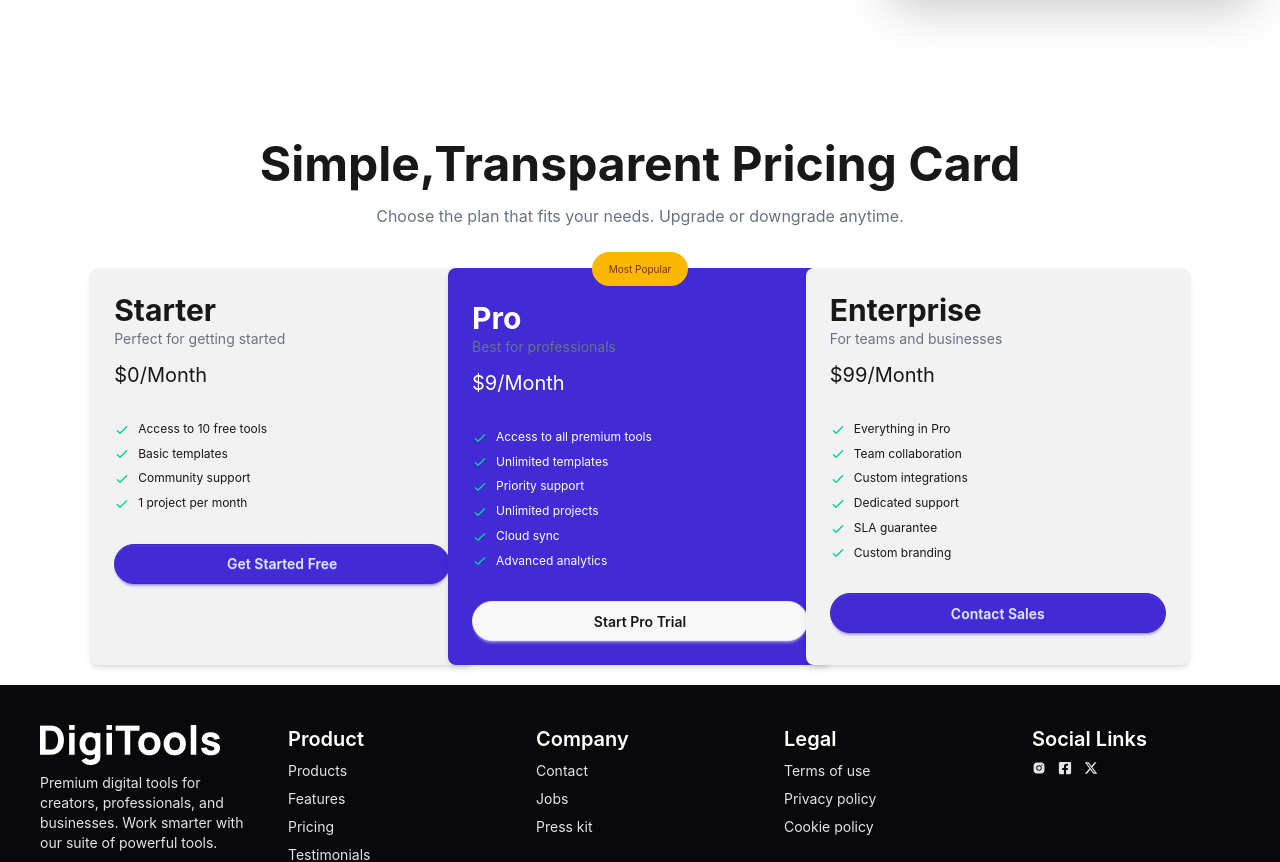
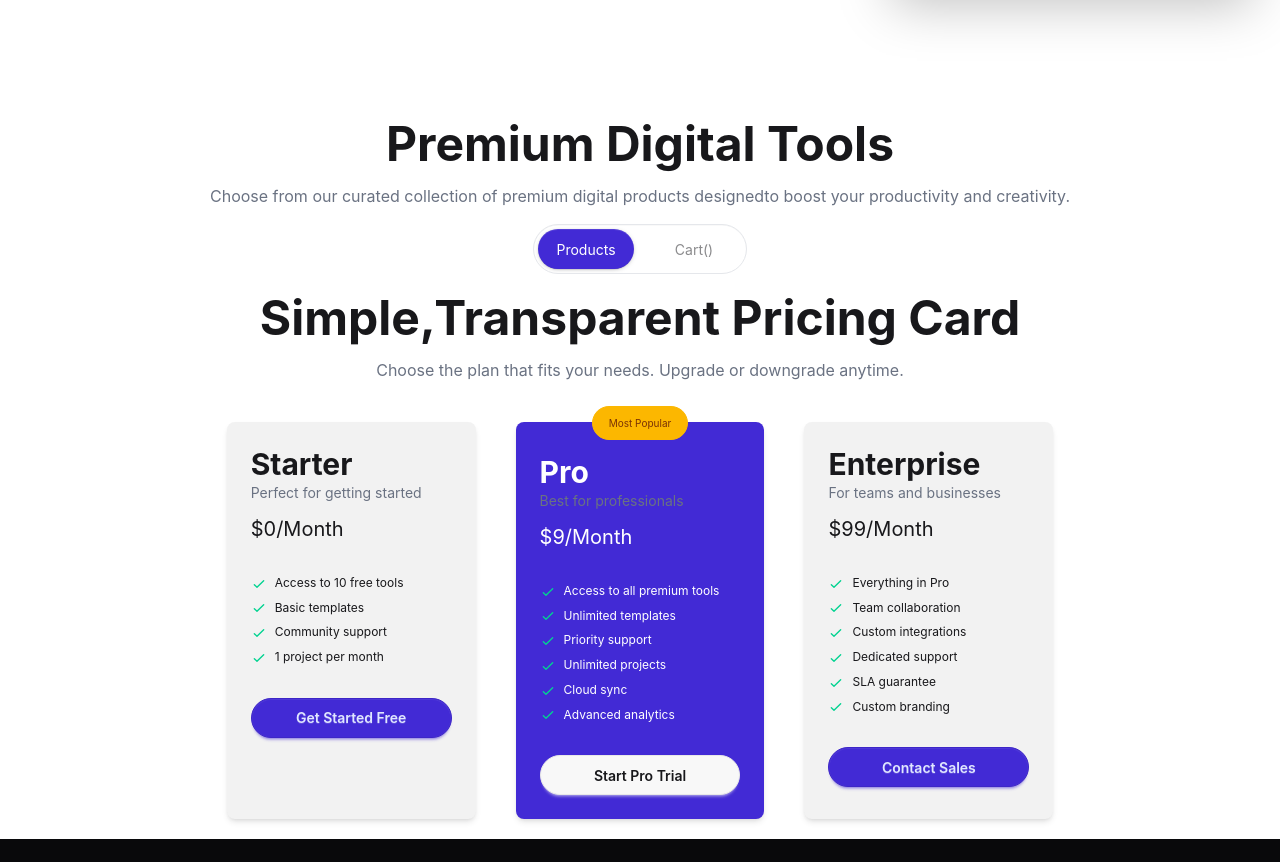
Before and after one commit to devmishu/tool-verse, a React (Vite) app: page / in a window 1280 px wide. Shown: the part 680-1542 px from the top of the page. Built offline with nearby package versions, Linux system fonts and the light colour scheme.

Commit message:
deasign state header

```diff
--- a/src/components/Main/Main.jsx
+++ b/src/components/Main/Main.jsx
@@ -1,19 +1,22 @@
 
 import { Suspense } from 'react';
 import TransparentPricing from './TransparentPricing/TransparentPricing';
+import StateHeader from './Stats/StatHeader/StateHeader';
 
 const fetchTransparentPricing = async () => {
-    const res = await fetch('/public/transparentPricingData.json')
+    const res = await fetch('/transparentPricingData.json')
     return res.json();
 }
 
 const Main = () => {
-    const transparentPricingPromice = fetchTransparentPricing();
+    const transparentPricingPromise = fetchTransparentPricing();
     return (
         <div>
-            <Suspense fallback="Loading">
-                <TransparentPricing transparentPricingPromice={transparentPricingPromice} />
+            <StateHeader />
+            <Suspense fallback="Loading...">
+                <TransparentPricing transparentPricingPromise={transparentPricingPromise} />
             </Suspense>
+
         </div>
     );
 };
--- /dev/null
+++ b/src/components/Main/Stats/StatHeader/StateHeader.jsx
@@ -0,0 +1,14 @@
+
+import StateTab from './StateTab';
+import Title from './Title';
+
+const StateHeader = () => {
+    return (
+        <div className='flex flex-col items-center justify-center gap-4 '>
+            <Title />
+            <StateTab />
+        </div>
+    );
+};
+
+export default StateHeader;
--- /dev/null
+++ b/src/components/Main/Stats/StatHeader/StateTab.jsx
@@ -0,0 +1,11 @@
+
+const StateTab = () => {
+    return (
+        <div role="tablist" className="tabs tabs-box bg-transparent border border-gray-200 rounded-full overflow-hidden w-fit space-x-3">
+            <a role="tab" className="tab rounded-full w-24 tab-active bg-primary text-white">Products</a>
+            <a role="tab" className="tab rounded-full w-24 ">Cart()</a>
+        </div>
+    );
+};
+
+export default StateTab;
--- /dev/null
+++ b/src/components/Main/Stats/StatHeader/Title.jsx
@@ -0,0 +1,11 @@
+
+const Title = () => {
+    return (
+        <div className="flex flex-col items-center text-center gap-4 ">
+            <h2 className="text-center text-4xl md:text-5xl font-bold">Premium Digital Tools</h2>
+            <p className="text-center text-gray-500 ">Choose from our curated collection of premium digital products designedto boost your productivity and creativity.</p>
+        </div>
+    );
+};
+
+export default Title;
--- a/src/components/Main/TransparentPricing/PricingCard.jsx
+++ b/src/components/Main/TransparentPricing/PricingCard.jsx
@@ -1,7 +1,7 @@
 
 const PricingCard = ({ planName, tagline, price, billingCycle, features, buttonText, isPopular }) => {
     return (
-        <div className={`card w-96 ${isPopular ? 'bg-primary text-white' : 'bg-[#F2F2F2]'} shadow-md`}>
+        <div className={`card w-full   ${isPopular ? 'bg-primary text-white' : 'bg-[#F2F2F2]'} shadow-md`}>
             <div className="card-body relative ">
                 {isPopular && <div className="flex flex-col items-center ">
                     <span className="text-center badge badge-xs badge-warning absolute -top-4  p-4 rounded-full">Most Popular</span>
--- a/src/components/Main/TransparentPricing/TransparentPricing.jsx
+++ b/src/components/Main/TransparentPricing/TransparentPricing.jsx
@@ -1,16 +1,15 @@
 import { use } from "react";
 import PricingCard from "./PricingCard";
 
-const TransparentPricing = ({ transparentPricingPromice }) => {
-    const transparentPricingData = use(transparentPricingPromice);
-    console.log(transparentPricingData);
+const TransparentPricing = ({ transparentPricingPromise }) => {
+    const transparentPricingData = use(transparentPricingPromise);
     return (
         <div className="container mx-auto p-5 space-y-10">
             <div className="flex gap-4 flex-col  justify-center items-center">
                 <h2 className="text-center text-4xl md:text-5xl font-bold">Simple,Transparent Pricing Card</h2>
                 <p className="text-center text-gray-500 ">Choose the plan that fits your needs. Upgrade or downgrade anytime.</p>
             </div>
-            <div className="w-10/12 mx-auto  grid gap-10 lg:grid-cols-2 xl:grid-cols-3 justify-items-center">
+            <div className="w-8/12 mx-auto  grid gap-10 lg:grid-cols-2 xl:grid-cols-3 justify-items-center">
                 {
                     transparentPricingData.map(item => <PricingCard
                         key={item.id}
```
